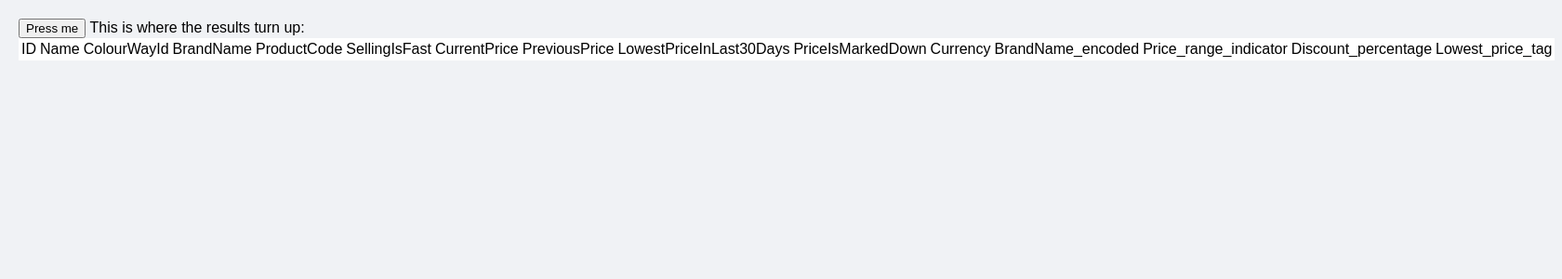
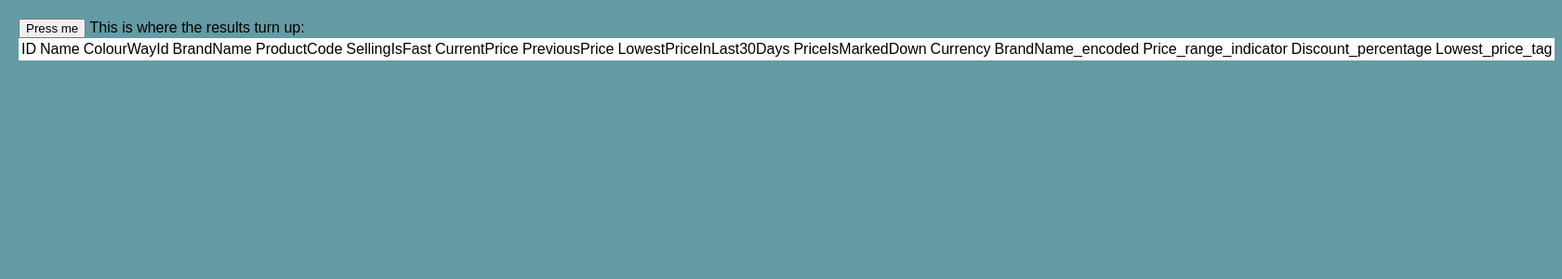
Before and after one commit to avinashd144/pda_20032381, a Flask app: template templates/home.html in a window 1680 px wide. Shown: the top 300 px of the page at 93% size. Run offline with Flask 3, Linux system fonts and the light colour scheme; the template is opened without the code that fills it, so the values that code supplies are empty.

Commit message:
Cleaned up

```diff
--- a/templates/home.html
+++ b/templates/home.html
@@ -8,7 +8,7 @@
   body {
     font-family: Arial, sans-serif;
     margin: 20px;
-    background-color: hwb(216 94% 4%);
+    background-color: rgb(101, 155, 165);
   }
 </style>
 <script>
```
